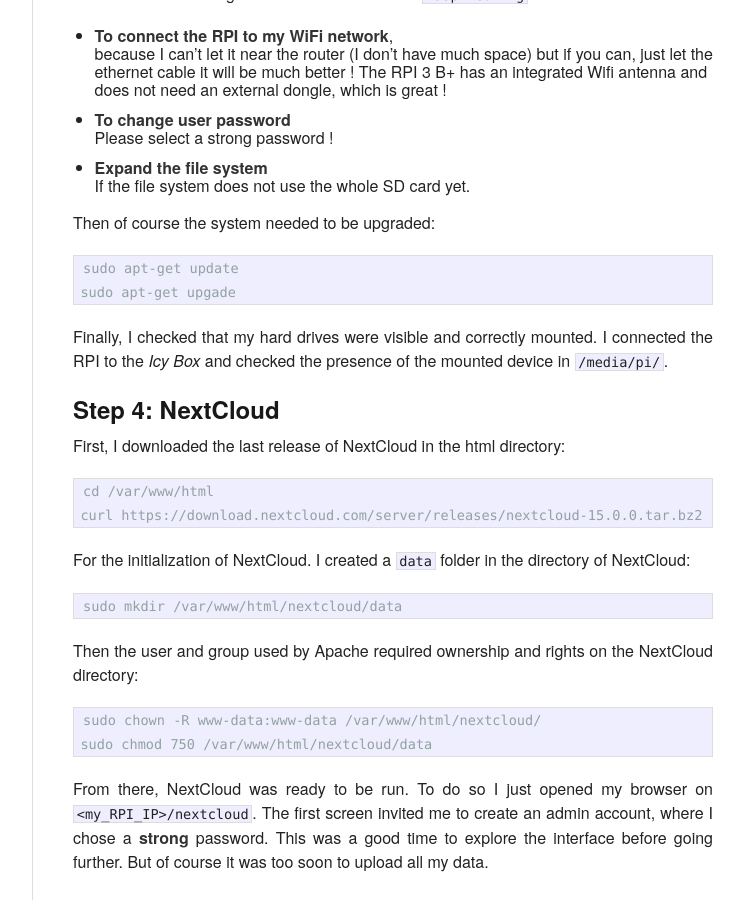
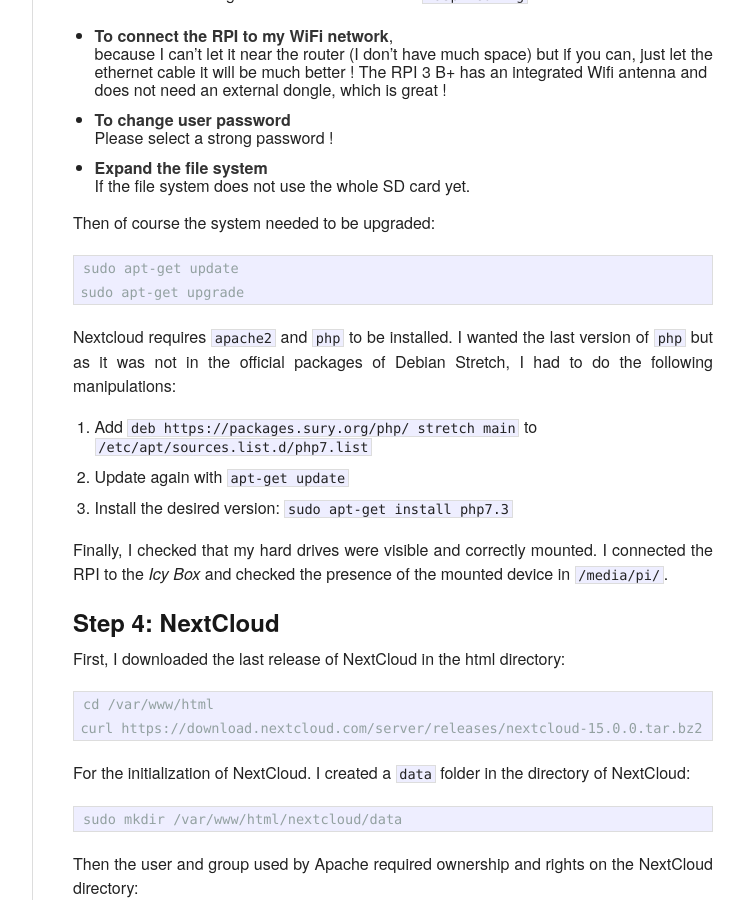
Before and after one commit to RomainTT/romaintt.github.io, a Jekyll site: the page built from _posts/2019-01-04-my-cloud.md, in a window 1280 px wide and 900 px high, scrolled down 3035 px. Shown: the whole window, without its empty margins (378-1122 px from the left). Built offline with Jekyll 4.4.1, drawn with Linux system fonts in a browser that asks for light colours.

Commit message:
Update 2019-01-04-my-cloud.md

```diff
--- a/_posts/2019-01-04-my-cloud.md
+++ b/_posts/2019-01-04-my-cloud.md
@@ -112,7 +112,14 @@
 Then of course the system needed to be upgraded:
 
     sudo apt-get update
-    sudo apt-get upgade
+    sudo apt-get upgrade
+
+Nextcloud requires `apache2` and `php` to be installed. I wanted the last version of `php` but as it was not in the
+official packages of Debian Stretch, I had to do the following manipulations:
+
+1. Add `deb https://packages.sury.org/php/ stretch main` to `/etc/apt/sources.list.d/php7.list`
+2. Update again with `apt-get update`
+3. Install the desired version: `sudo apt-get install php7.3`
 
 Finally, I checked that my hard drives were visible and correctly mounted. I connected the RPI to the *Icy Box*
 and checked the presence of the mounted device in `/media/pi/`.
```
